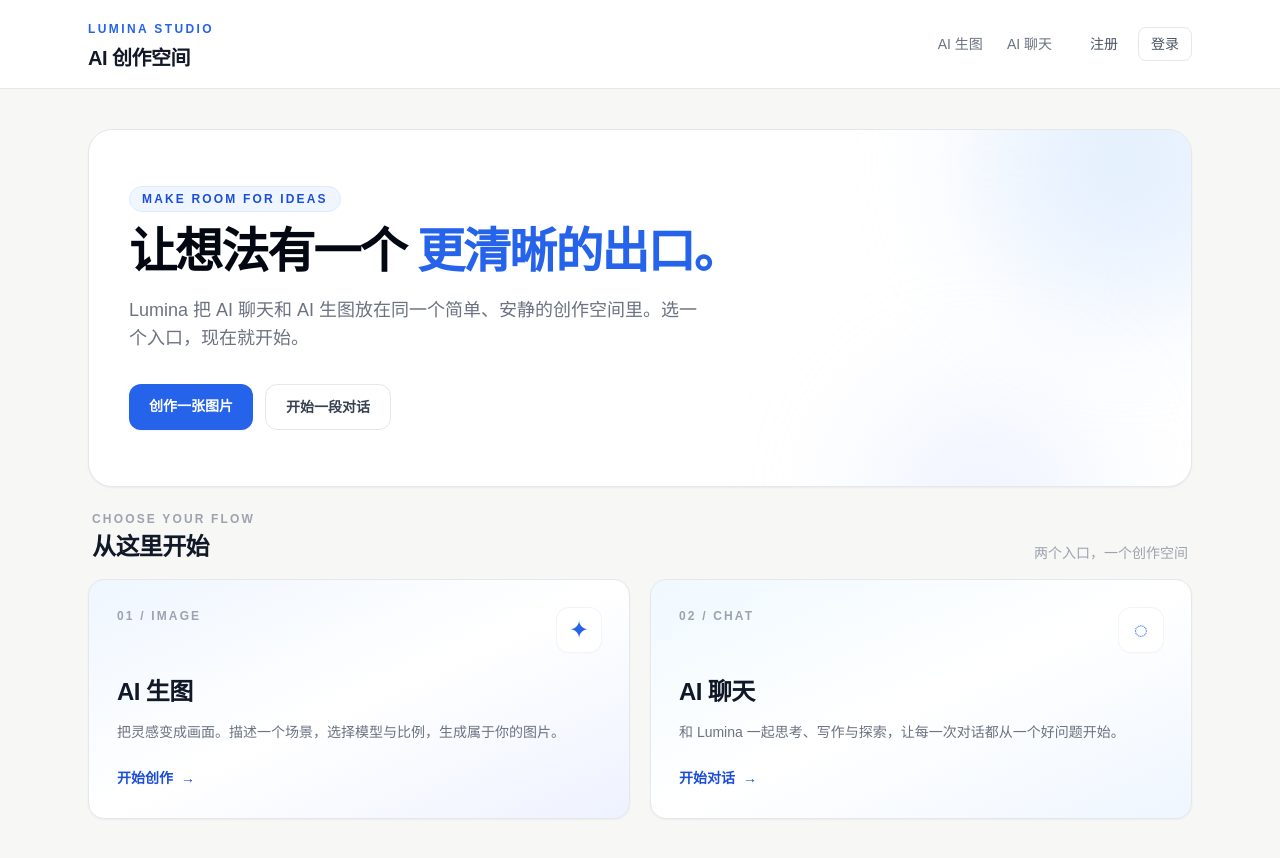
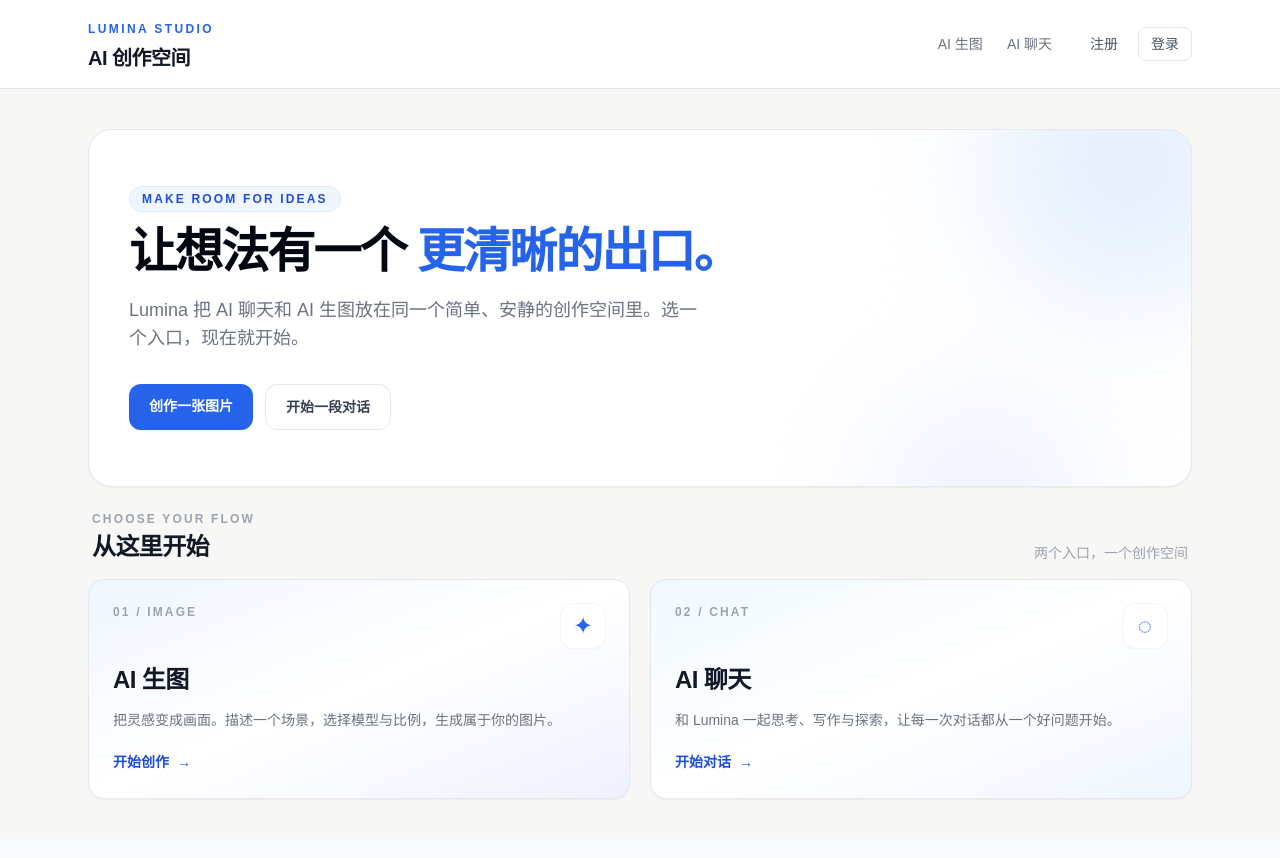
Before and after one commit to ACnoway/lumina, a Next.js app in the folder apps/frontend/: page / in a window 1280 px wide. Built offline with nearby package versions, Linux system fonts and the light colour scheme.

Commit message:
style: reduce home entry card height

```diff
--- a/apps/frontend/src/app/page.tsx
+++ b/apps/frontend/src/app/page.tsx
@@ -81,7 +81,7 @@
               <Link
                 key={card.href}
                 href={card.href}
-                className={`group overflow-hidden rounded-2xl border border-gray-200 bg-gradient-to-br ${card.accent} p-6 shadow-sm transition hover:-translate-y-0.5 hover:border-blue-200 hover:shadow-md focus:outline-none focus:ring-2 focus:ring-blue-200 focus:ring-offset-2 sm:p-7`}
+                className={`group overflow-hidden rounded-2xl border border-gray-200 bg-gradient-to-br ${card.accent} p-5 shadow-sm transition hover:-translate-y-0.5 hover:border-blue-200 hover:shadow-md focus:outline-none focus:ring-2 focus:ring-blue-200 focus:ring-offset-2 sm:p-6`}
               >
                 <div className="flex items-start justify-between gap-4">
                   <span className="text-xs font-semibold uppercase tracking-[0.18em] text-gray-400">{card.eyebrow}</span>
@@ -89,9 +89,9 @@
                     {card.symbol}
                   </span>
                 </div>
-                <h3 className="mt-6 text-2xl font-semibold tracking-tight text-gray-900">{card.title}</h3>
+                <h3 className="mt-4 text-2xl font-semibold tracking-tight text-gray-900">{card.title}</h3>
                 <p className="mt-3 max-w-md text-sm leading-6 text-gray-500">{card.description}</p>
-                <span className="mt-6 inline-flex items-center gap-2 text-sm font-semibold text-blue-700">
+                <span className="mt-5 inline-flex items-center gap-2 text-sm font-semibold text-blue-700">
                   {card.action}
                   <span aria-hidden="true" className="transition-transform group-hover:translate-x-1">→</span>
                 </span>
```
Also changed, not shown: 1 other file (tests, documents, lock files or other folders).
